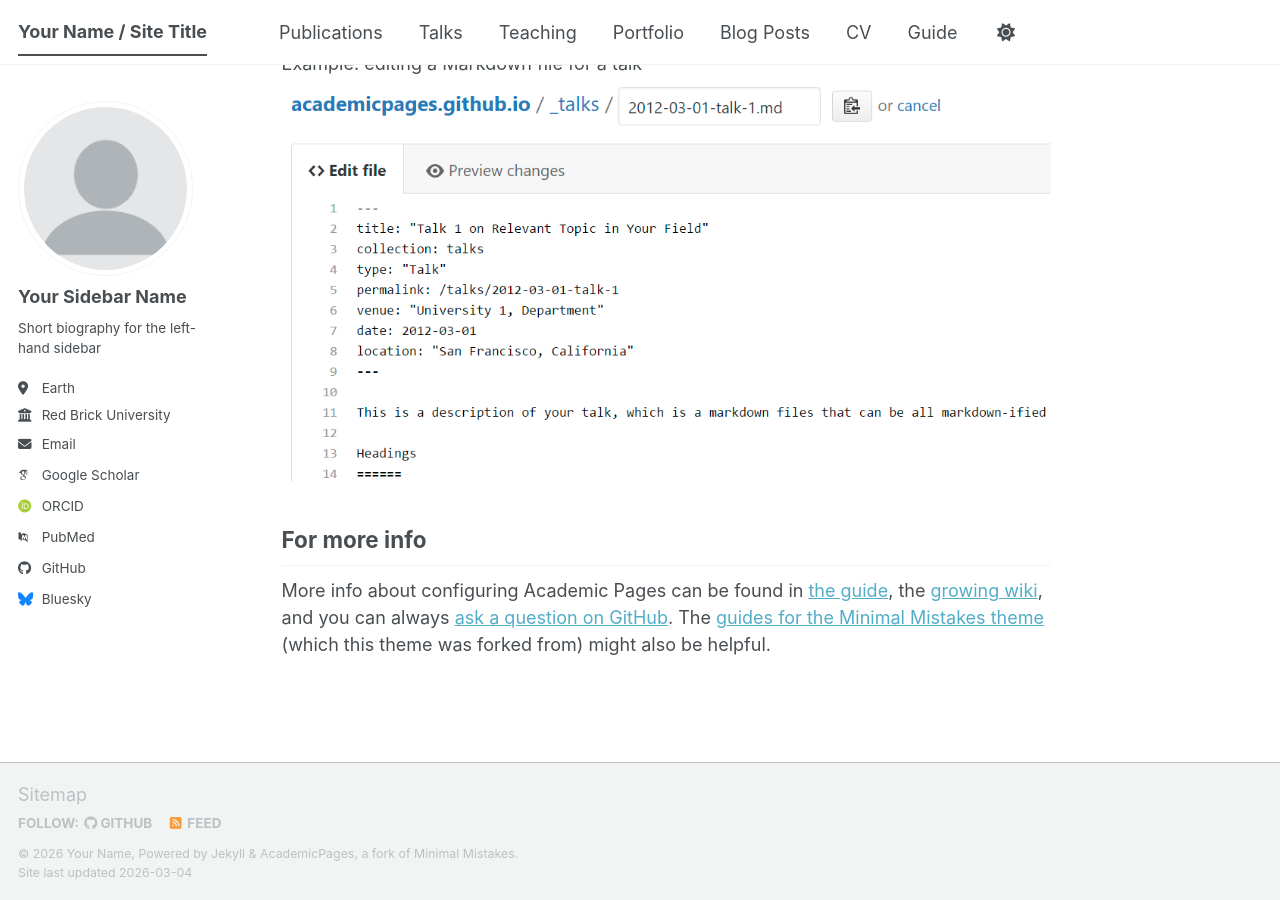
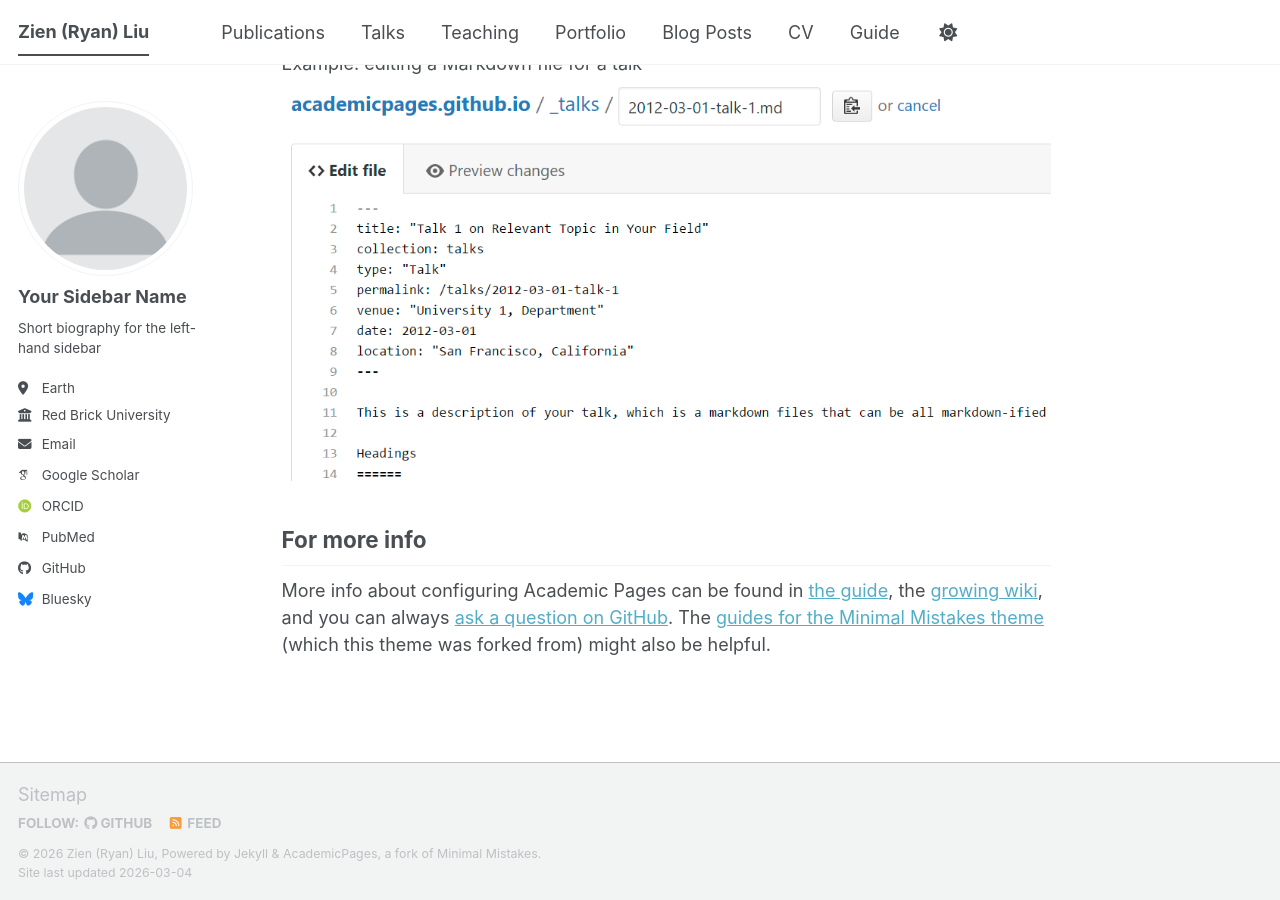
Before and after one commit to Liuzin521/Liuzin521.github.io, a Jekyll site: the page built from _pages/about.md, in a window 1280 px wide and 900 px high, scrolled down 2720 px. Built offline with Jekyll 4.4.1, drawn with Linux system fonts in a browser that asks for light colours; some web fonts are replaced; a script bundle is joined from its source files by our own code; library files that are not in the unit come from our copies.

Commit message:
Update site title, name, description, and URL

```diff
--- a/_config.yml
+++ b/_config.yml
@@ -9,14 +9,14 @@
 # Basic Site Settings
 locale                   : "en-US"
 site_theme               : "default" # The available themes options are "default", "air", "sunrise", "mint", "dirt" and "contrast"
-title                    : "Your Name / Site Title"
+title                    : "Zien (Ryan) Liu"
 title_separator          : "-"
-name                     : &name "Your Name"
-description              : &description "Your Name's academic portfolio"   # Update this with a general description of your site, this is the default if not overridden by a page
-url                      : https://academicpages.github.io # The base hostname & protocol for your site e.g. "https://[your GitHub username].github.io",
+name                     : &name "Zien (Ryan) Liu"
+description              : &description "Master at Rice University"   # Update this with a general description of your site, this is the default if not overridden by a page
+url                      : https://Liuzin521.github.io # The base hostname & protocol for your site e.g. "https://[your GitHub username].github.io",
                                                            # or if you already have some other page hosted on Github then use "https://[your GitHub username].github.io/[Your Repo Name]"
 baseurl                  : "" # the subpath of your site, e.g. "/blog"
-repository               : "academicpages/academicpages.github.io"
+repository               : "Liuzin521.github.io"
 
 # Site Author - The following control what appear as part of the author content on the side bar.
 #               If a field is blank the icon and link will not appear, otherwise it will be shown.
```
